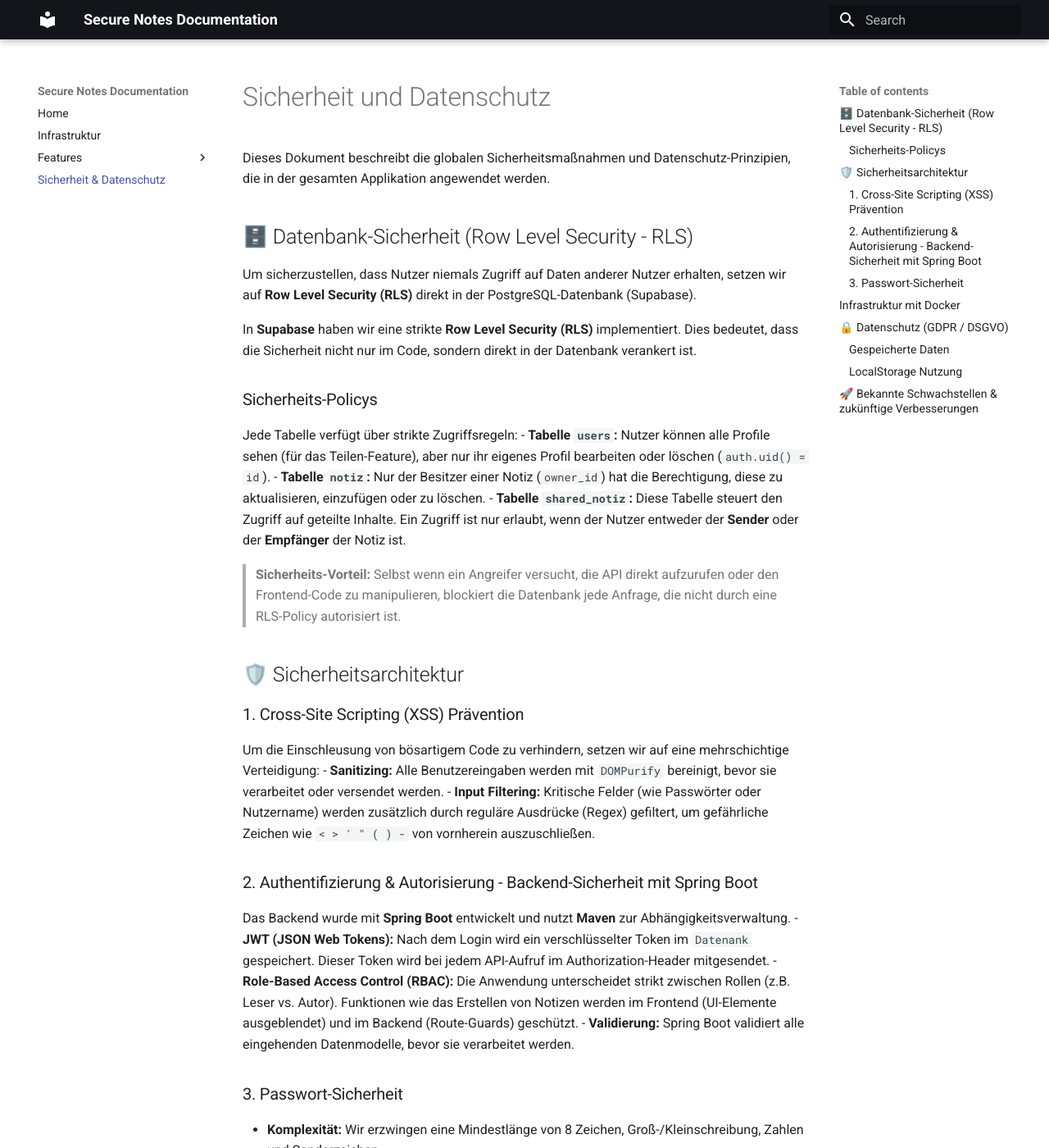
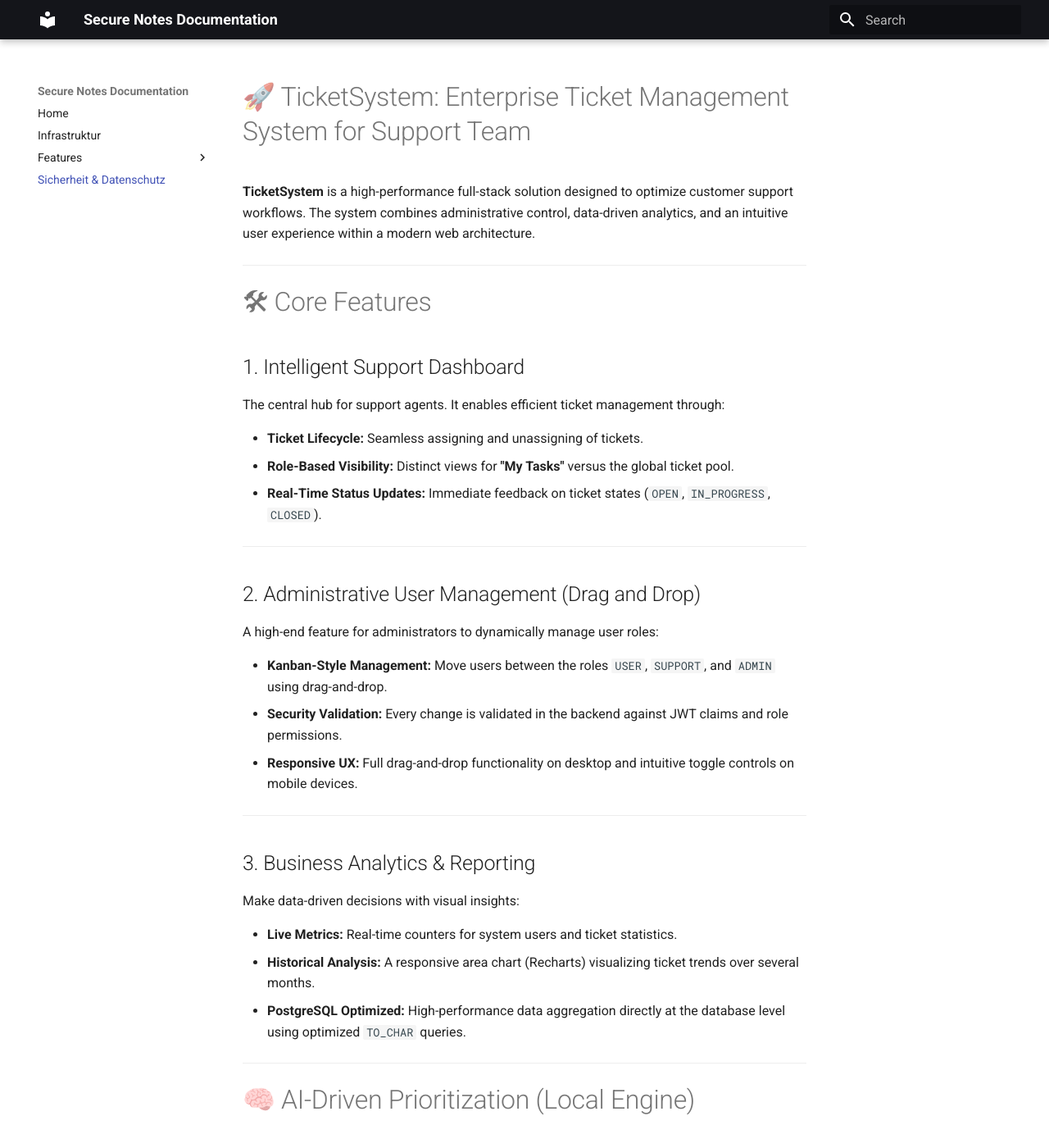
Before and after one commit to SSE-Projekt/SSE_Repo, an MkDocs documentation site: the page built from docs/security.md, in a window 1280 px wide and 1400 px high. Shown: the whole window at 82% size. Built offline with MkDocs 1.6.1 and Material for MkDocs 9.7.7, drawn with Linux system fonts in a browser that asks for light colours; some of the changed text lies outside the part shown.

Commit message:
Revise security documentation for TicketSystem
Updated the security documentation to reflect the new TicketSystem features and architecture, including core functionalities, security measures, and future roadmap.

````diff
--- a/docs/security.md
+++ b/docs/security.md
@@ -1,66 +1,92 @@
-# Sicherheit und Datenschutz
+# 🚀 TicketSystem: Enterprise Ticket Management System for Support Team
 
-Dieses Dokument beschreibt die globalen Sicherheitsmaßnahmen und Datenschutz-Prinzipien, die in der gesamten Applikation angewendet werden.
-## 🗄️ Datenbank-Sicherheit (Row Level Security - RLS)
-
-Um sicherzustellen, dass Nutzer niemals Zugriff auf Daten anderer Nutzer erhalten, setzen wir auf **Row Level Security (RLS)** direkt in der PostgreSQL-Datenbank (Supabase).
-
-In **Supabase** haben wir eine strikte **Row Level Security (RLS)** implementiert. Dies bedeutet, dass die Sicherheit nicht nur im Code, sondern direkt in der Datenbank verankert ist.
-### Sicherheits-Policys
-Jede Tabelle verfügt über strikte Zugriffsregeln:
-- **Tabelle `users`:** Nutzer können alle Profile sehen (für das Teilen-Feature), aber nur ihr eigenes Profil bearbeiten oder löschen (`auth.uid() = id`).
-- **Tabelle `notiz`:** Nur der Besitzer einer Notiz (`owner_id`) hat die Berechtigung, diese zu aktualisieren, einzufügen oder zu löschen.
-- **Tabelle `shared_notiz`:** Diese Tabelle steuert den Zugriff auf geteilte Inhalte. Ein Zugriff ist nur erlaubt, wenn der Nutzer entweder der **Sender** oder der **Empfänger** der Notiz ist.
-
-
-
-> **Sicherheits-Vorteil:** Selbst wenn ein Angreifer versucht, die API direkt aufzurufen oder den Frontend-Code zu manipulieren, blockiert die Datenbank jede Anfrage, die nicht durch eine RLS-Policy autorisiert ist.
-## 🛡️ Sicherheitsarchitektur
-
-### 1. Cross-Site Scripting (XSS) Prävention
-Um die Einschleusung von bösartigem Code zu verhindern, setzen wir auf eine mehrschichtige Verteidigung:
-- **Sanitizing:** Alle Benutzereingaben werden mit `DOMPurify` bereinigt, bevor sie verarbeitet oder versendet werden.
-- **Input Filtering:** Kritische Felder (wie Passwörter oder Nutzername) werden zusätzlich durch reguläre Ausdrücke (Regex) gefiltert, um gefährliche Zeichen wie `< > ' " ( ) -` von vornherein auszuschließen.
-
-### 2. Authentifizierung & Autorisierung - Backend-Sicherheit mit Spring Boot
-Das Backend wurde mit **Spring Boot** entwickelt und nutzt **Maven** zur Abhängigkeitsverwaltung.
-- **JWT (JSON Web Tokens):** Nach dem Login wird ein verschlüsselter Token im `Datenank` gespeichert. Dieser Token wird bei jedem API-Aufruf im Authorization-Header mitgesendet.
-- **Role-Based Access Control (RBAC):** Die Anwendung unterscheidet strikt zwischen Rollen (z.B. Leser vs. Autor). Funktionen wie das Erstellen von Notizen werden im Frontend (UI-Elemente ausgeblendet) und im Backend (Route-Guards) geschützt.
-- **Validierung:** Spring Boot validiert alle eingehenden Datenmodelle, bevor sie verarbeitet werden.
-
-
-### 3. Passwort-Sicherheit
-- **Komplexität:** Wir erzwingen eine Mindestlänge von 8 Zeichen, Groß-/Kleinschreibung, Zahlen und Sonderzeichen.
-- **Hashing:** (Backend-Hinweis) Passwörter werden niemals im Klartext gespeichert, sondern mit einem modernen Hashing-Algorithmus (z.B. BCrypt) serverseitig verschlüsselt.
+**TicketSystem** is a high-performance full-stack solution designed to optimize customer support workflows. The system combines administrative control, data-driven analytics, and an intuitive user experience within a modern web architecture.
 
 ---
 
-## Infrastruktur mit Docker
+# 🛠 Core Features
 
-Durch den Einsatz von **Docker** wird die Anwendung in einer isolierten Umgebung ausgeführt. Dies minimiert Abhängigkeitskonflikte und erhöht die Sicherheit durch Container-Isolierung.
+## 1. Intelligent Support Dashboard
 
----
-## 🔒 Datenschutz (GDPR / DSGVO)
+The central hub for support agents. It enables efficient ticket management through:
 
-Wir folgen dem Prinzip der **Datensparsamkeit**. Es werden nur Daten erhoben, die für den Betrieb der Anwendung absolut notwendig sind.
-
-### Gespeicherte Daten
-| Datentyp | Verwendungszweck | Schutzmaßnahme |
-| :--- | :--- | :--- |
-| **E-Mail Adresse** | Account-Identifizierung & Passwort-Reset | Verschlüsselte Übertragung (HTTPS) |
-| **Nutzername** | Anzeige in der App & Login | Bereinigung durch DOMPurify |
-| **Notizen** | Kernfunktion der App | Zugriff nur für autorisierte User / Rollen |
-
-### LocalStorage Nutzung
-Im Browser des Nutzers werden lediglich folgende Daten gespeichert:
-- `token`: Der aktive Session-Token.
-- `user`: Ein JSON-Objekt mit ID, Rolle und Nutzername zur UI-Personalisierung.
-
-> **Hinweis:** Beim Logout werden alle Daten im `localStorage` mittels `localStorage.clear()` vollständig gelöscht, um unbefugten Zugriff an öffentlichen Rechnern zu verhindern.
+* **Ticket Lifecycle:** Seamless assigning and unassigning of tickets.
+* **Role-Based Visibility:** Distinct views for **"My Tasks"** versus the global ticket pool.
+* **Real-Time Status Updates:** Immediate feedback on ticket states (`OPEN`, `IN_PROGRESS`, `CLOSED`).
 
 ---
 
-## 🚀 Bekannte Schwachstellen & zukünftige Verbesserungen
-- **Konto löschen:** Aktuell kann der User sein Konto nicht löschen. Dies sollte in einer zukünftigen Version implementiert werden.
-- **Rate Limiting:** Aktuell gibt es keine strikte Begrenzung für Login-Versuche (Schutz gegen Brute-Force). Dies sollte in einer zukünftigen Version serverseitig implementiert werden.
-- **Zwei-Faktor-Authentifizierung (2FA):** Zur Erhöhung der Sicherheit wäre die Implementierung von TOTP (Google Authenticator) ein sinnvoller nächster Schritt.
+## 2. Administrative User Management (Drag and Drop)
+
+A high-end feature for administrators to dynamically manage user roles:
+
+* **Kanban-Style Management:** Move users between the roles `USER`, `SUPPORT`, and `ADMIN` using drag-and-drop.
+* **Security Validation:** Every change is validated in the backend against JWT claims and role permissions.
+* **Responsive UX:** Full drag-and-drop functionality on desktop and intuitive toggle controls on mobile devices.
+
+---
+
+## 3. Business Analytics & Reporting
+
+Make data-driven decisions with visual insights:
+
+* **Live Metrics:** Real-time counters for system users and ticket statistics.
+* **Historical Analysis:** A responsive area chart (Recharts) visualizing ticket trends over several months.
+* **PostgreSQL Optimized:** High-performance data aggregation directly at the database level using optimized `TO_CHAR` queries.
+
+---
+
+# 🧠 AI-Driven Prioritization (Local Engine)
+
+One of the highlights of this project is the **AI-like prioritization logic**, implemented directly within the Spring Boot backend:
+
+* **Zero API Latency:** Unlike external AI services, this approach avoids additional costs and latency. The logic runs natively on the server.
+* **Heuristic Analysis:** The system analyzes ticket content, keywords, and the creator’s history to automatically suggest priorities (`LOW` to `URGENT`).
+* **Business Rules Engine:** Priorities are dynamically adjusted based on time since creation and customer status to maintain SLAs (Service Level Agreements).
+
+---
+
+# 📈 Business Value
+
+| Feature                   | Business Benefit                                                                     |
+| ------------------------- | ------------------------------------------------------------------------------------ |
+| **Centralized Dashboard** | Reduces ticket response time (First Response Time) through clear ticket assignments. |
+| **Native Prioritization** | Ensures critical issues (`URGENT`) are handled immediately without manual triage.    |
+| **Admin Analytics**       | Identifies bottlenecks within the support team and supports resource planning.       |
+| **Responsive Design**     | Enables support agents to work efficiently even on mobile devices.                   |
+
+---
+
+# 🗺️ Roadmap: Future Features
+
+To further expand the platform, the following features are planned:
+
+* **Profile Management:** A personal area for users to manage avatars, passwords, and personal preferences.
+* **Email Notifications:** Automatic SMTP notifications for ticket assignments, status changes, or critical escalations.
+* **PDF Exports:** Generation of professional ticket summaries for customers and monthly performance reports for management.
+
+---
+
+# 💻 Tech Stack
+
+* **Frontend:** React 18, Tailwind CSS, Recharts, `@hello-pangea/dnd`
+* **Backend:** Java 21, Spring Boot 3, Spring Security (JWT & OAuth2)
+* **Database:** PostgreSQL
+* **Icons:** Lucide React
+
+---
+
+# ⚙️ Installation & Setup
+
+### 1. Backend
+
+```bash
+./mvnw spring-boot:run
+```
+
+### 2. Frontend
+
+```bash
+npm install
+npm run dev
+```
````
